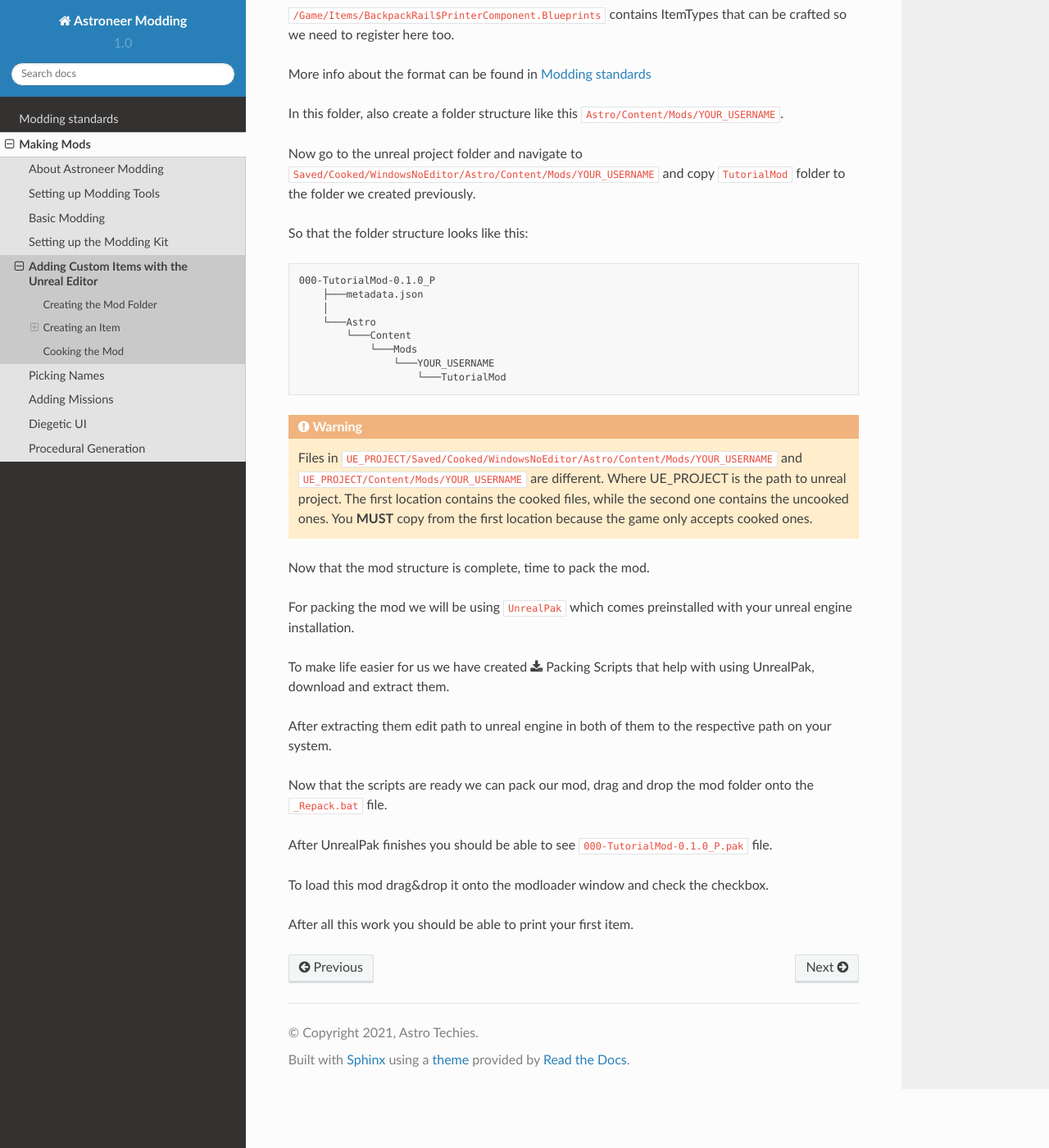
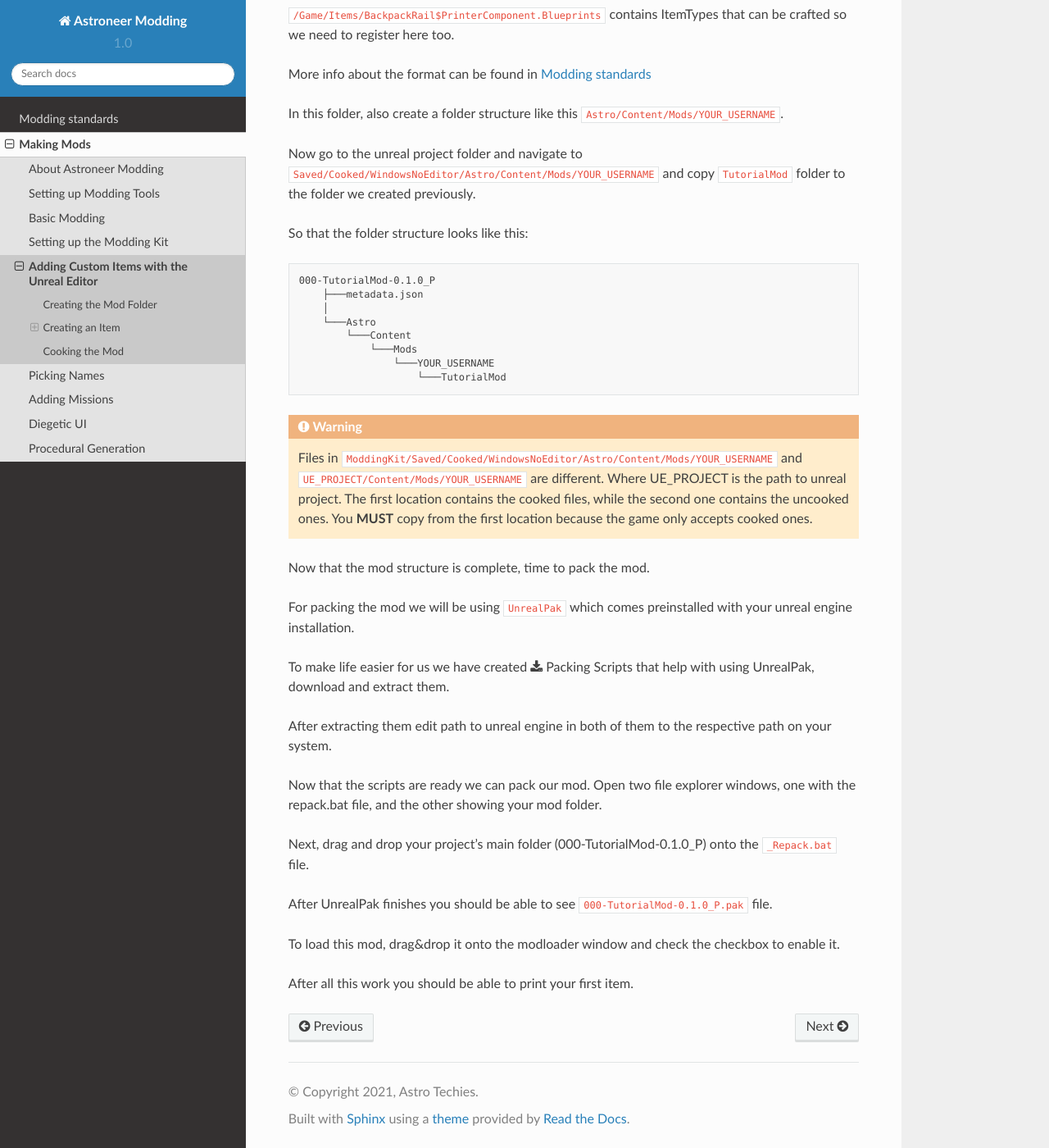
Before and after one commit to AstroTechies/astroneermodding, a Sphinx documentation site: the page built from docs/guides/kitModding.rst, in a window 1280 px wide and 1400 px high, scrolled down 4571 px. Shown: the whole window at 82% size. Built offline with Sphinx 7.4.7 and the Read the Docs theme 2.0.0, drawn with Linux system fonts in a browser that asks for light colours; some of the changed text lies outside the part shown.

Commit message:
Further changes to the cutorial to make it easier to use

```diff
--- a/docs/guides/kitModding.rst
+++ b/docs/guides/kitModding.rst
@@ -190,7 +190,7 @@
 
 
 .. warning::
-    Files in ``UE_PROJECT/Saved/Cooked/WindowsNoEditor/Astro/Content/Mods/YOUR_USERNAME`` and ``UE_PROJECT/Content/Mods/YOUR_USERNAME`` are different.
+    Files in ``ModdingKit/Saved/Cooked/WindowsNoEditor/Astro/Content/Mods/YOUR_USERNAME`` and ``UE_PROJECT/Content/Mods/YOUR_USERNAME`` are different.
     Where UE_PROJECT is the path to unreal project.
     The first location contains the cooked files, while the second one contains the uncooked ones.
     You **MUST** copy from the first location because the game only accepts cooked ones.
@@ -203,10 +203,12 @@
 
 After extracting them edit path to unreal engine in both of them to the respective path on your system.
 
-Now that the scripts are ready we can pack our mod, drag and drop the mod folder onto the ``_Repack.bat`` file.
+Now that the scripts are ready we can pack our mod.  Open two file explorer windows, one with the repack.bat file, and the other showing your mod folder.
+
+Next, drag and drop your project's main folder (000-TutorialMod-0.1.0_P) onto the ``_Repack.bat`` file.
 
 After UnrealPak finishes you should be able to see ``000-TutorialMod-0.1.0_P.pak`` file.
 
-To load this mod drag&drop it onto the modloader window and check the checkbox.
+To load this mod, drag&drop it onto the modloader window and check the checkbox to enable it.
 
 After all this work you should be able to print your first item.
--- a/docs/guides/kitSetup.rst
+++ b/docs/guides/kitSetup.rst
@@ -39,7 +39,7 @@
 Wwise
 ----------
 
-Astroneer uses Wwise as its sound engine. To develop mods you must install wwise.
+Astroneer uses Wwise as its sound engine. To develop mods with sound you must install wwise.
 
 Go to `Wwise <https://www.audiokinetic.com/en/products/wwise>` website and head to ``Get Wwise`` -> ``Download Wwise``.
 
```
Also changed, not shown: other parts of docs/guides/kitModding.rst (+1 -1 lines).
